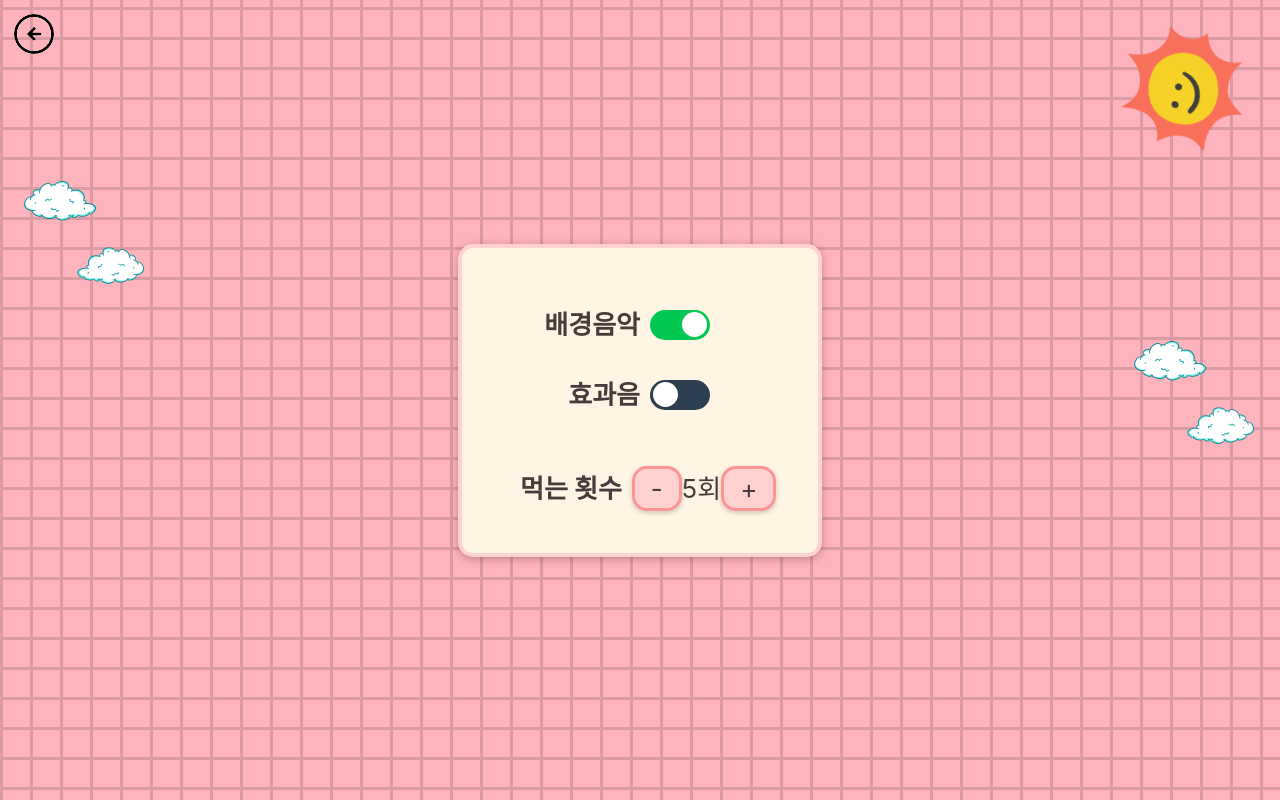
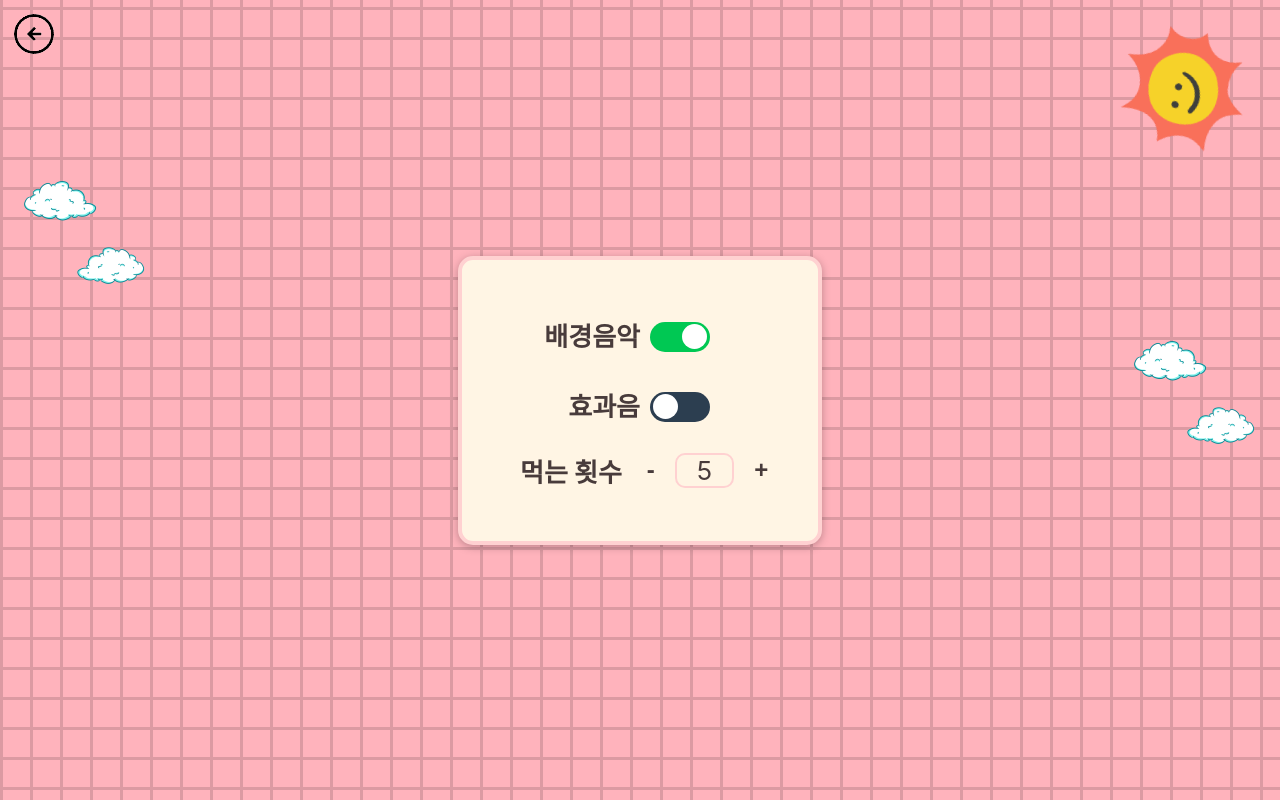
Before and after one commit to PassionSoftIan/YumYumFriends, a React (Create React App) app in the folder frontend/: page /settings in a window 1280 px wide. Built offline with nearby package versions, Linux system fonts and the light colour scheme; a web font is replaced by a local one.

Commit message:
Design: stepper css 수정
Former-commit-id: 961bedc9ef01648c4c14fa3a78b252684f712547

```diff
--- a/frontend/src/components/Common/Stepper.tsx
+++ b/frontend/src/components/Common/Stepper.tsx
@@ -1,23 +1,22 @@
 import React, { useState, useEffect } from "react";
 import { useSelector, useDispatch } from "react-redux";
 import styles from "../styles/Common/Stepper.module.css";
-import Button from "./Button";
 import { RootState } from "../../store/store";
 import { setMaxEating } from "../../store/maxEatingSlice";
 
 interface StepperProps {
   label: string;
-  unit: string | undefined;
+  unit?: string;
 }
 
 const Stepper: React.FC<StepperProps> = (props) => {
-  const [initialized, setInitialized] = useState(true); // 초기값을 true로 설정
+  const [initialized, setInitialized] = useState(true);
   const maxEating = useSelector((state: RootState) => state.maxEating.value);
   const dispatch = useDispatch();
 
   useEffect(() => {
     if (!initialized) {
-      dispatch(setMaxEating(maxEating)); // 최종값으로 설정
+      dispatch(setMaxEating(maxEating));
       setInitialized(true);
     }
   }, [dispatch, initialized, maxEating]);
@@ -33,14 +32,27 @@ const Stepper: React.FC<StepperProps> = (props) => {
   };
 
   return (
-    <div>
+    <div className={styles["stepper-container"]}>
       <strong className={styles.label}>{props.label}</strong>
-      <Button onClick={handleDecrease} className={maxEating === 1 ? styles.disabled : ""}>
-        -
-      </Button>
-      <span>{maxEating}</span>
-      {props.unit && <span>{props.unit}</span>}
-      <Button onClick={handleIncrease}>+</Button>
+      <button
+        onClick={handleDecrease}
+        className={maxEating === 1 ? styles.disabled : styles.button}
+      >
+        <span
+          className={
+            maxEating === 1 ? styles["span-disabled"] : styles["button-span"]
+          }
+        >
+          -
+        </span>
+      </button>
+      <div className={styles["value-container"]}>
+        <span>{maxEating}</span>
+        {props.unit && <span>{props.unit}</span>}
+      </div>
+      <button className={styles.button} onClick={handleIncrease}>
+        <span className={styles["button-span"]}>+</span>
+      </button>
     </div>
   );
 };
--- a/frontend/src/components/styles/Common/Stepper.module.css
+++ b/frontend/src/components/styles/Common/Stepper.module.css
@@ -1,8 +1,50 @@
+.stepper-container {
+  display: flex;
+  align-items: center;
+}
+
+.span-disabled {
+  cursor: not-allowed;
+  color: gray;
+  font-weight: bold;
+  font-size: larger;
+}
+
 .disabled {
-  background-color: #dcdcdc;
   cursor: not-allowed;
+  background: transparent;
+  box-shadow: none;
+  margin-top: 0;
 }
 
 .label {
   margin: 10px;
 }
+
+.button {
+  background: transparent;
+  box-shadow: none;
+  margin-top: 0;
+  padding: 5px 15px;
+}
+
+.button-span {
+  color: #483b3b;
+  font-weight: bold;
+  font-size: x-large;
+}
+
+.value-container {
+  padding: 0 20px;
+  border: 2px solid #ffd1d1;
+  border-radius: 10px;
+  margin: 0 5px;
+}
+
+.button:hover {
+  background-color: #ffd1d1;
+}
+
+.disabled:hover {
+  background-color: lightgray;
+}
--- a/frontend/src/pages/SettingsPage.tsx
+++ b/frontend/src/pages/SettingsPage.tsx
@@ -39,7 +39,8 @@ const SettingsPage: React.FC = () => {
         </li>
         <li>
           <div>
-            <Stepper label="먹는 횟수" unit="회" />
+            {/* <Stepper label="먹는 횟수" unit="회" /> */}
+            <Stepper label="먹는 횟수" />
           </div>
         </li>
       </ul>
```
